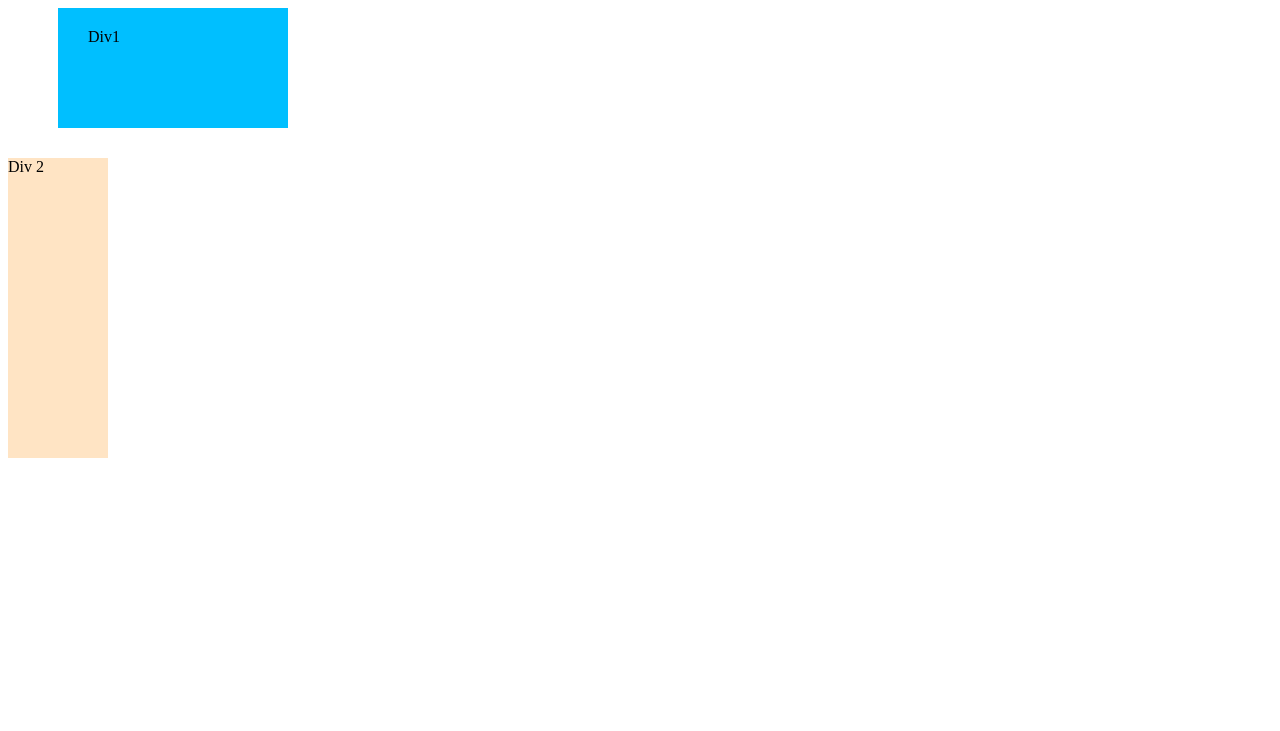
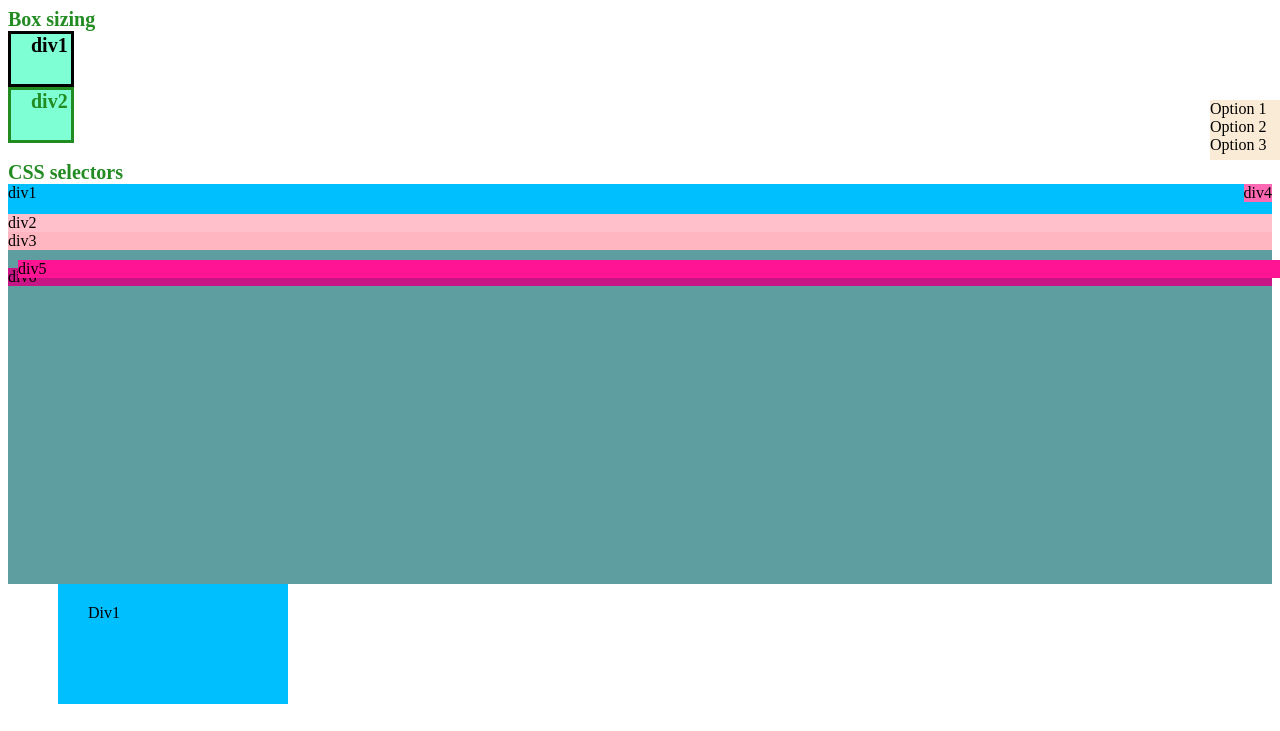
Before and after one commit to nmharrison10/nmharrison10.github.io, a plain HTML site: page 1009/index.html in a window 1280 px wide. Shown: the top 731 px of the page. Drawn offline with Linux system fonts and the light colour scheme.

Commit message:
post 1009 lecture
post lecture

```diff
--- a/1009/index.html
+++ b/1009/index.html
@@ -1,8 +1,55 @@
 <html>
 <head>
+    <link rel="stylesheet" href="site.css"/>
     <title>MIS 3033 October 9 Nicole Harrison</title>
+
+    <style>
+        #div2{
+            background-color: pink;
+        }
+        #div3 {
+            background-color: lightpink;
+        }
+        #div4 {
+            background-color: hotpink;
+        }
+        #div5 {
+            background-color: deeppink;
+        }
+        #div6 {
+            background-color: mediumvioletred;
+        }
+    </style>
 </head>
 <body>
+    <span class="titlestyle">Box sizing</span>
+    <div style="color:black;padding-left:20px;box-sizing:content-box;" class="divstyle1 titlestyle">div1</div>
+
+    <div style="padding-left:20px;" class="divstyle1 titlestyle">div2</div>
+
+    <br />
+    <span class="titlestyle">CSS selectors</span>
+
+    <div id="main" style="position:relative;background-color:cadetblue;height:400px;">
+
+        <div style="position:sticky;top:3px;" id="div1">div1</div>
+        <div id="div2">div2</div>
+        <div id="div3">div3</div>
+        <div style="position:absolute;right:0px;top:0px;" id="div4">div4</div>
+        <div style="position:relative;left:10px;top:10px;" id="div5">div5</div>
+        <div id="div6">div6</div>
+
+        <div id="menu" style="position:fixed;right:0px;top:100px; width:70px;height:60px;background-color:antiquewhite;">
+            Option 1 <br/>
+            Option 2 <br/>
+            Option 3 <br/>
+        </div>
+
+    </div>
+
+
+
+
     <div style="width:200px;height:100px;background-color:deepskyblue; margin-left: 50px; padding-top:20px;padding-left:30px;">
         Div1
     </div>
--- /dev/null
+++ b/1009/site.css
@@ -0,0 +1,32 @@
+.titlestyle {
+    font-size: 20px;
+    color: forestgreen;
+    font-weight: bold;
+}
+
+.divstyle1 {
+    width: 40px;
+    height: 50px;
+    border-style: solid;
+    background-color: aquamarine;
+}
+
+* {
+    /*/border-style:dashed;
+            border-weight: 5px;
+            border-color: deepskyblue;*/
+}
+
+div {
+    /*border-style: dashed;
+            border-weight: 5px;
+            border-color: deepskyblue;*/
+}
+
+span {
+}
+
+#div1 {
+    background-color: deepskyblue;
+    height: 30px;
+}
```
Also changed, not shown: 1 other file. Lines whose indentation alone changed are shown as unchanged.
